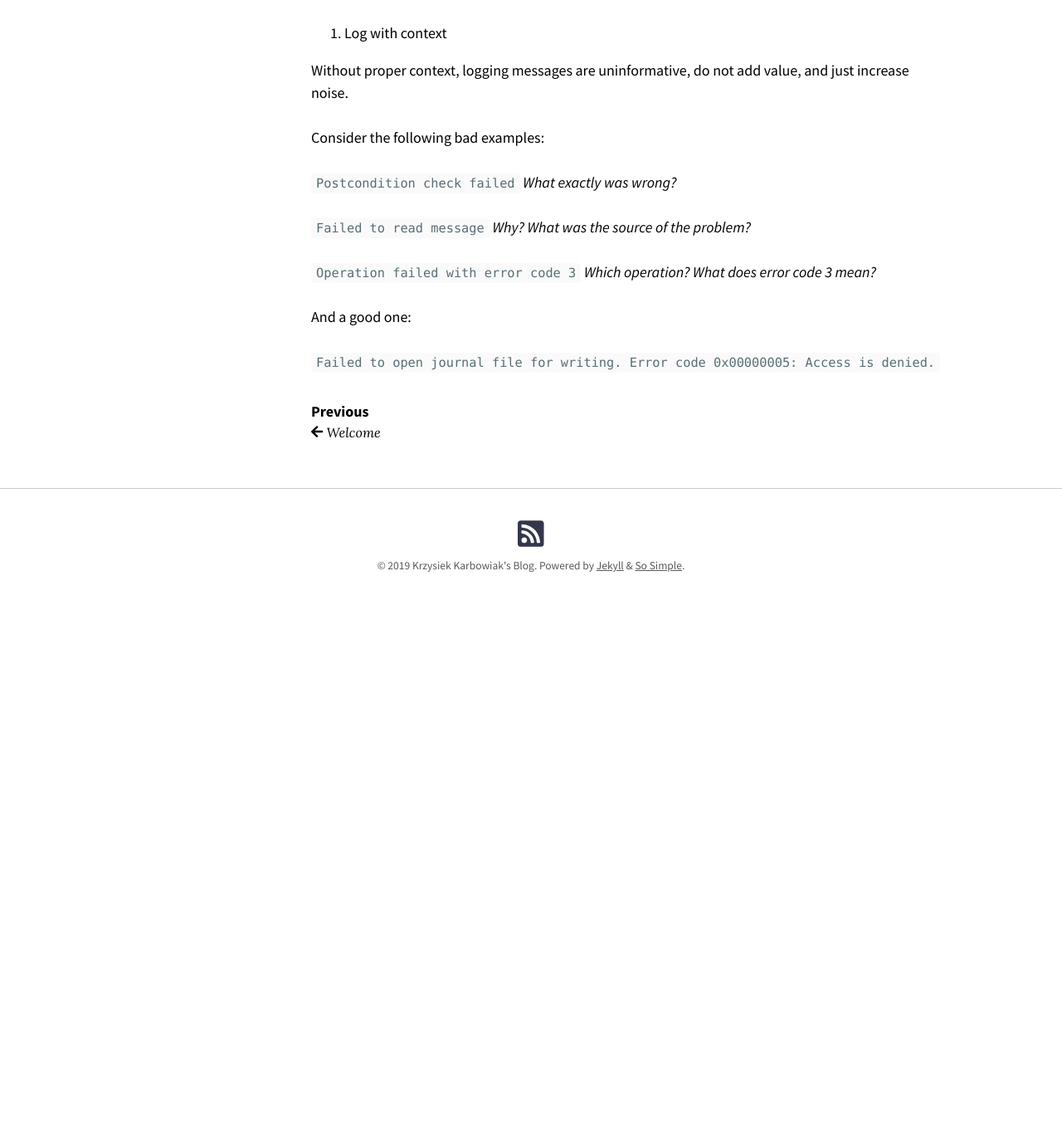
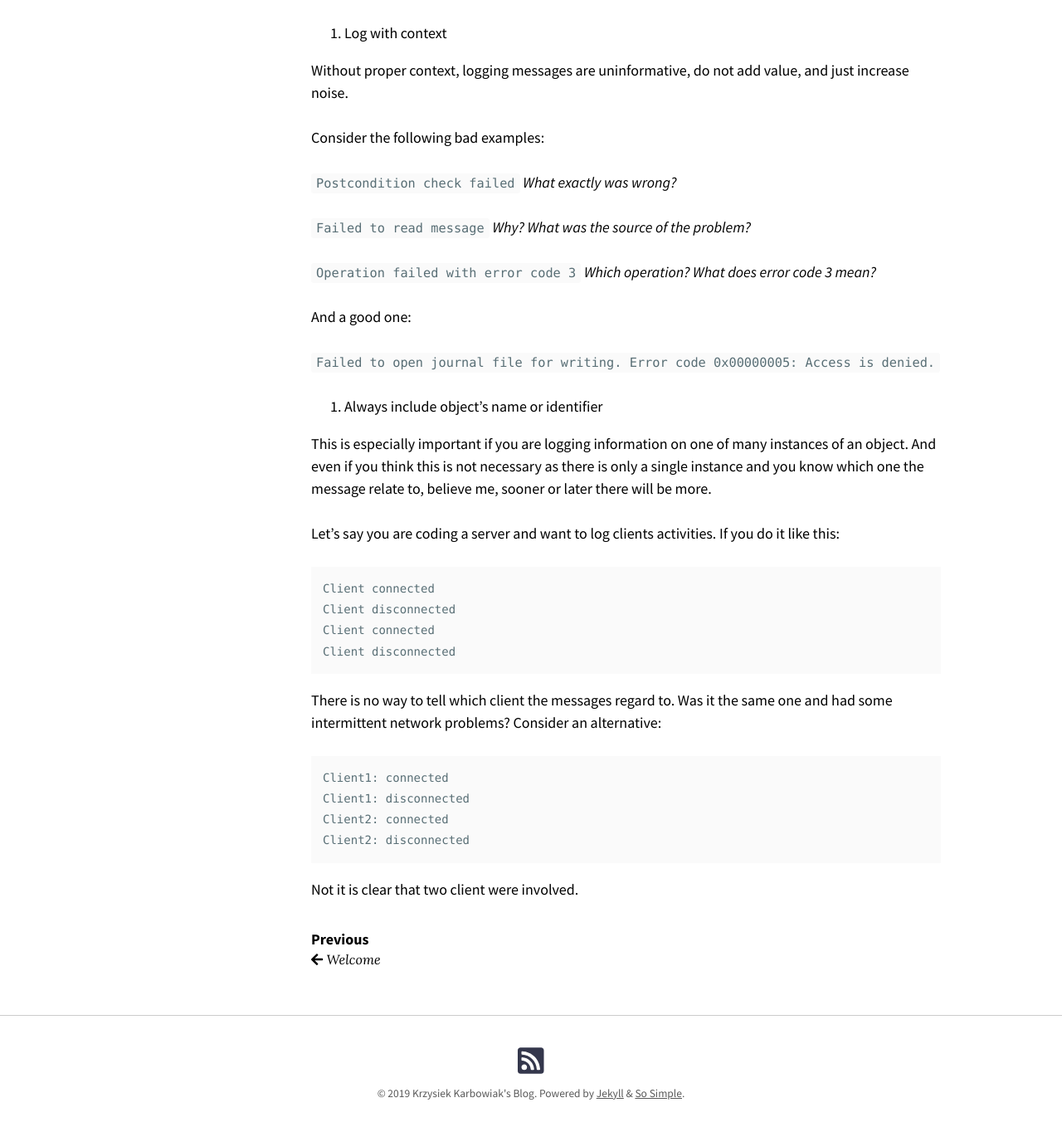
Before and after one commit to kkarbowiak/kkarbowiak.github.io, a Jekyll site: the page built from docs/_posts/2019-04-11-laaf-logging.md, in a window 1280 px wide and 1400 px high, scrolled down 1450 px. Shown: the top 1364 px of the window at 83% size. Built offline with Jekyll 4.4.1, drawn with Linux system fonts in a browser that asks for light colours; nearby versions of some CDN libraries; our own code applies the rules of GitHub Pages for plain Markdown files; before the commit the page ends 2214 px from its top, so only the background shows below that.

Commit message:
Add a paragraph

````diff
--- a/docs/_posts/2019-04-11-laaf-logging.md
+++ b/docs/_posts/2019-04-11-laaf-logging.md
@@ -41,3 +41,27 @@ Consider the following bad examples:
 And a good one:
 
 `Failed to open journal file for writing. Error code 0x00000005: Access is denied.`
+
+ 4. Always include object's name or identifier
+
+This is especially important if you are logging information on one of many instances of an object. And even if you think this is not necessary as there is only a single instance and you know which one the message relate to, believe me, sooner or later there will be more.
+
+Let's say you are coding a server and want to log clients activities. If you do it like this:
+
+```
+Client connected
+Client disconnected
+Client connected
+Client disconnected
+```
+
+There is no way to tell which client the messages regard to. Was it the same one and had some intermittent network problems? Consider an alternative:
+
+```
+Client1: connected
+Client1: disconnected
+Client2: connected
+Client2: disconnected
+```
+
+Not it is clear that two client were involved.
````
